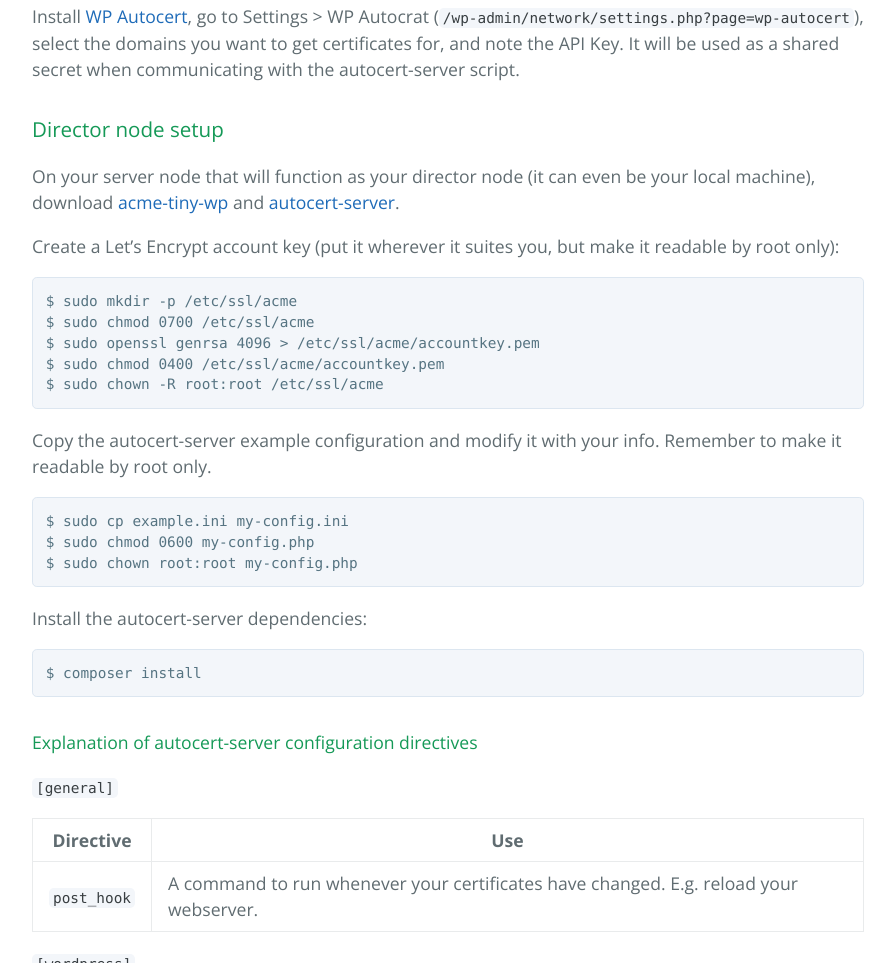
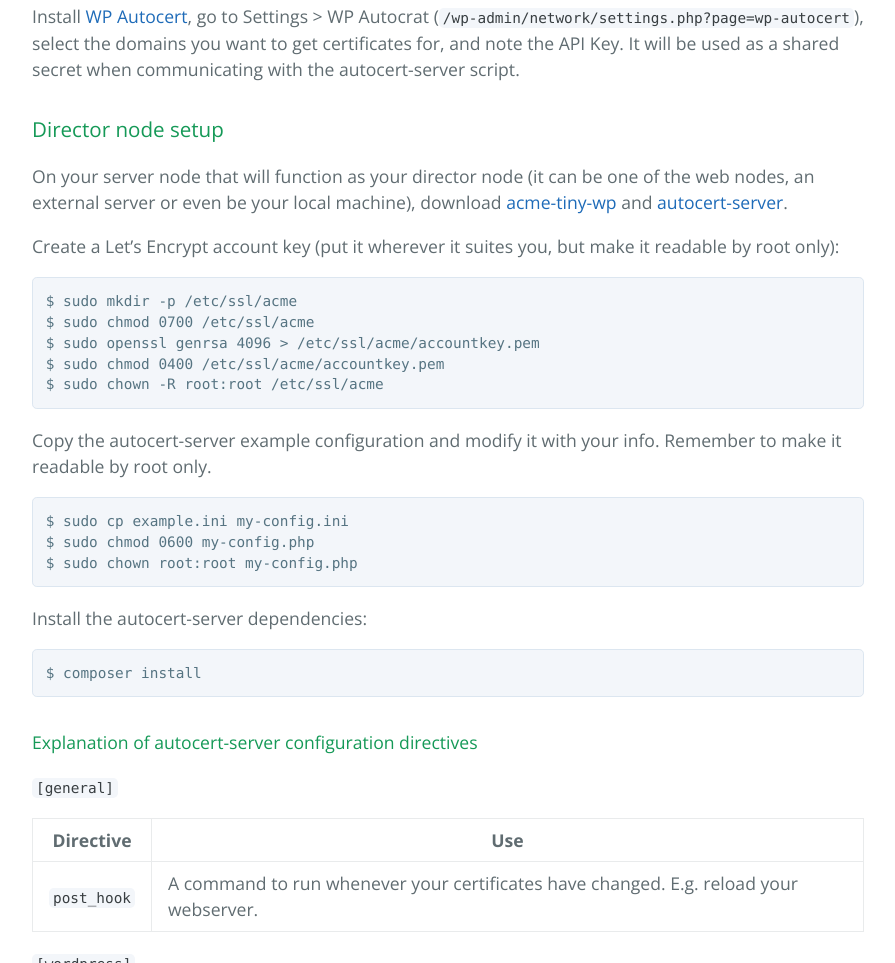
Before and after one commit to DekodeInteraktiv/autocert-docs, a plain HTML site: page index.html in a window 1280 px wide. Shown: the part 2440-3403 px from the top of the page, without its empty margins (192-1087 px from the left). Drawn offline with nearby package versions, Linux system fonts and the light colour scheme.

```diff
--- a/index.html
+++ b/index.html
@@ -99,7 +99,7 @@ There is no user interface or anything else to configure for this plugin.</p>
 <h3>
 <a id="director-node-setup" class="anchor" href="#director-node-setup" aria-hidden="true"><span aria-hidden="true" class="octicon octicon-link"></span></a>Director node setup</h3>
 
-<p>On your server node that will function as your director node (it can even be your local machine), download <a href="https://github.com/DekodeInteraktiv/acme-tiny-wp">acme-tiny-wp</a> and <a href="https://github.com/dss-web/autocert-server">autocert-server</a>.</p>
+<p>On your server node that will function as your director node (it can be one of the web nodes, an external server or even be your local machine), download <a href="https://github.com/DekodeInteraktiv/acme-tiny-wp">acme-tiny-wp</a> and <a href="https://github.com/dss-web/autocert-server">autocert-server</a>.</p>
 
 <p>Create a Let’s Encrypt account key (put it wherever it suites you, but make it readable by root only):</p>
 
```
Also changed, not shown: params.json (+1 -1 lines).
